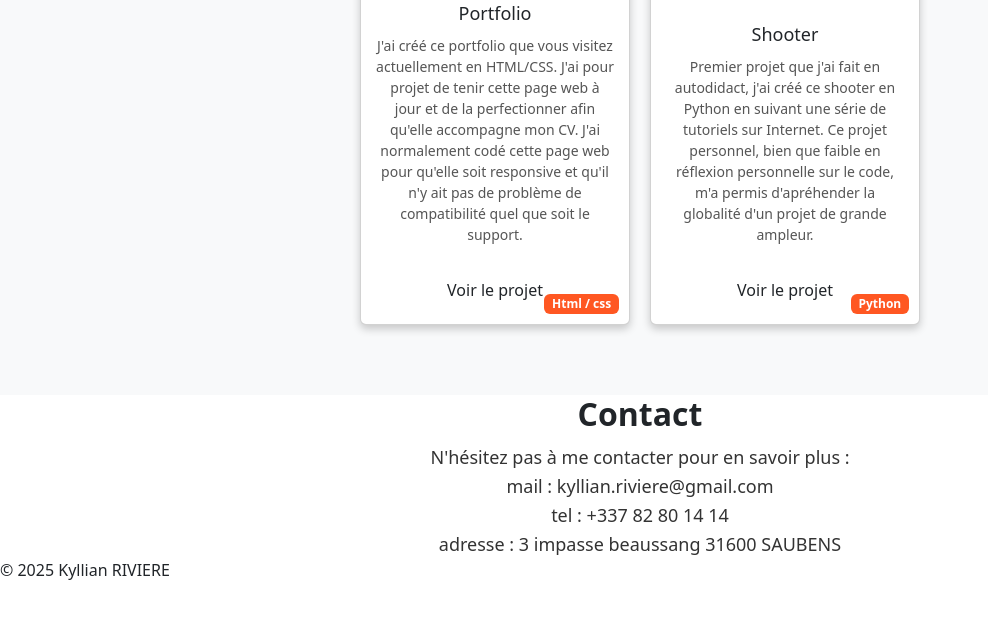
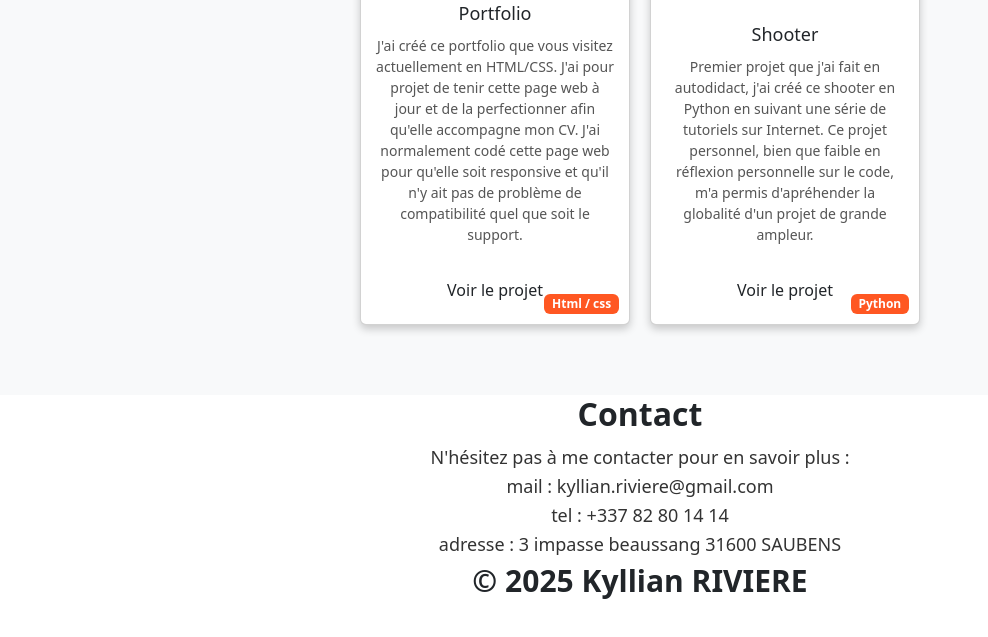
Before and after one commit to Kyno3146/Portfolio, a plain HTML site: page index.html in a window 1280 px wide. Shown: the part 3836-4473 px from the top of the page, without its empty margins (0-988 px from the left). Drawn offline with nearby package versions, Linux system fonts and the light colour scheme.

Commit message:
Update Style.css

```diff
--- a/Style.css
+++ b/Style.css
@@ -309,8 +309,8 @@ section {
     font-size: 12px;
 }
 
-.footer p {
+footer p {
     text-align: center;
     font-weight: bold;
-    font-size: 40px;
+    font-size: 30px;
 }
```
